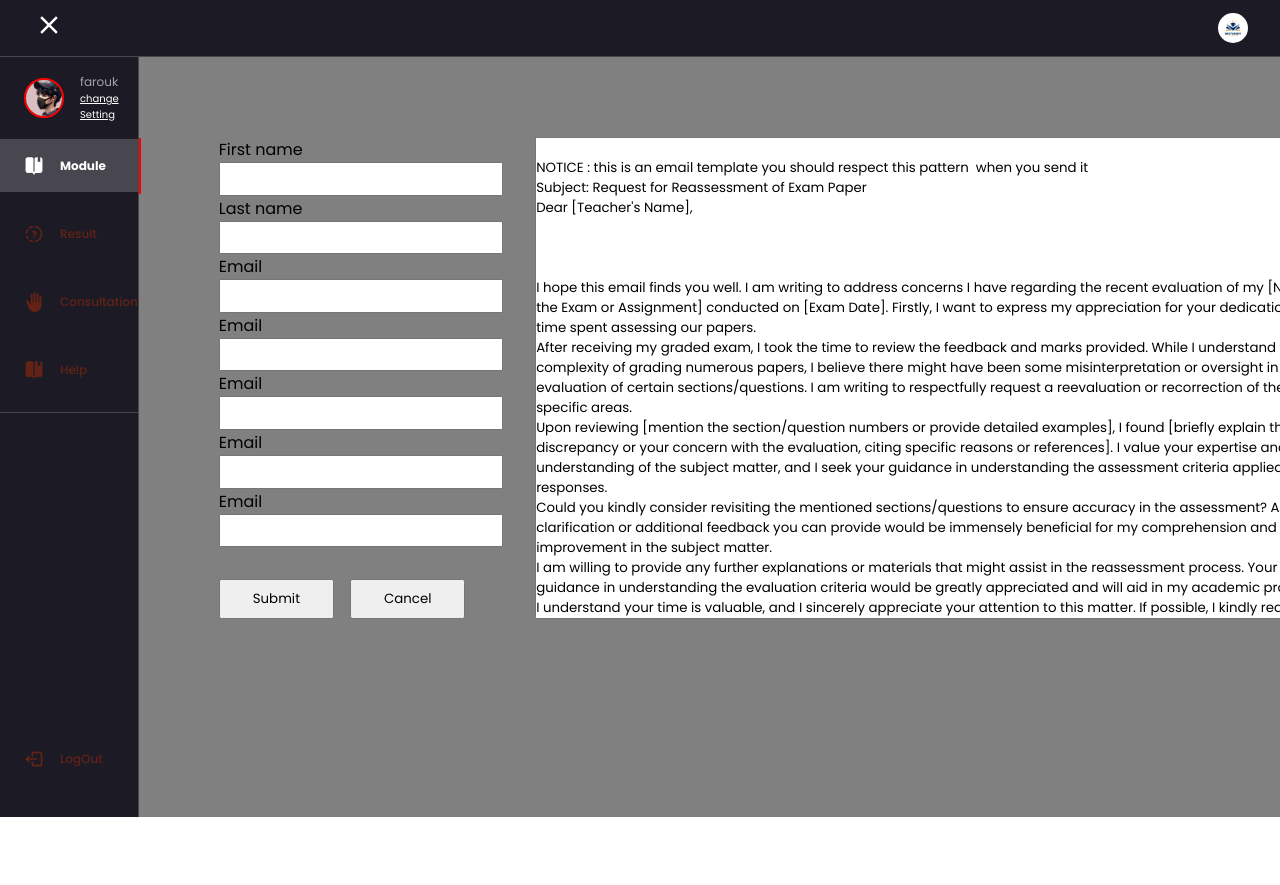
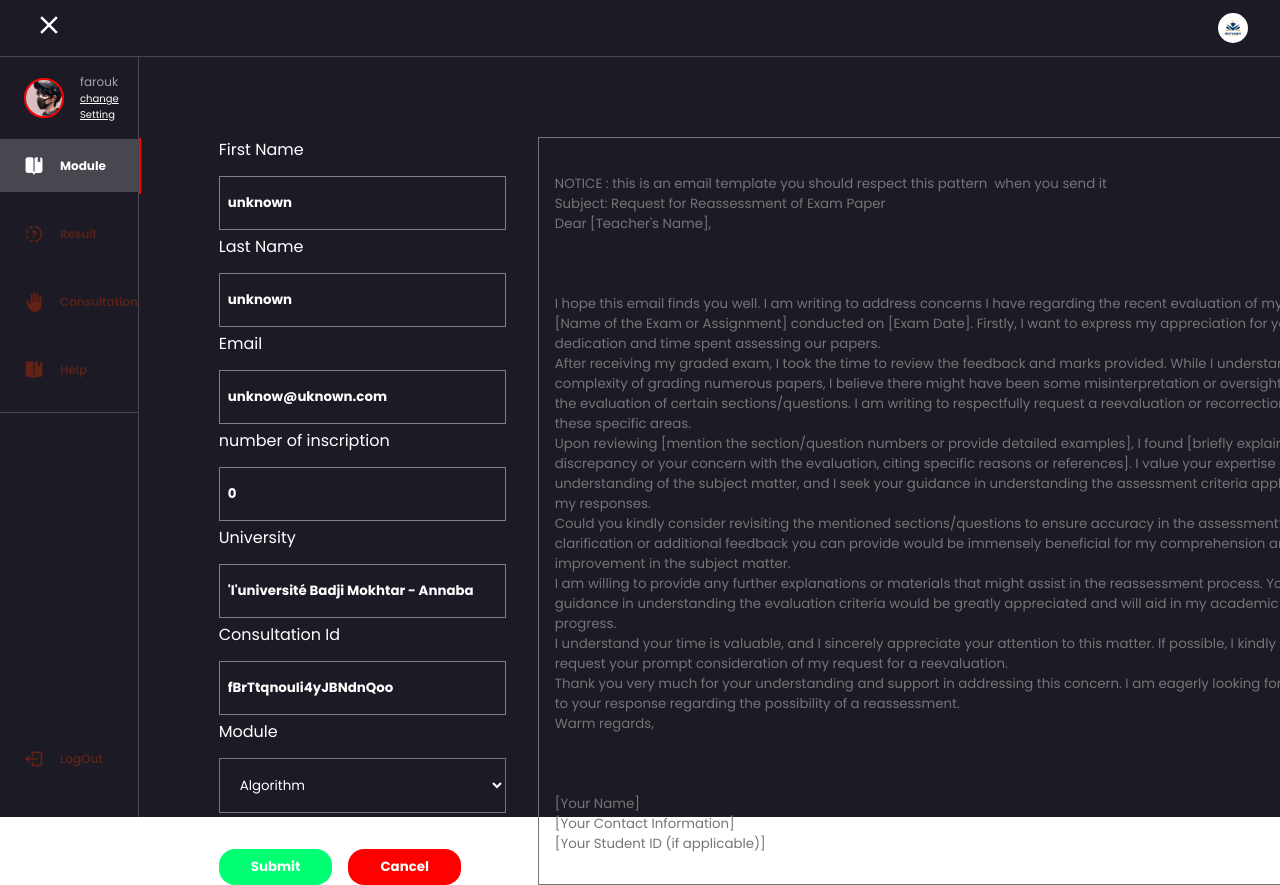
Before and after one commit to faroukq1/quizApp, a React (Vite) app: page /consultation in a window 1280 px wide. Shown: the top 885 px of the page. Before the commit the page ends 817 px from the top, so only its background shows below. Built offline with nearby package versions, Linux system fonts and the light colour scheme.

Commit message:
finishing the consulation page

```diff
--- a/src/App.jsx
+++ b/src/App.jsx
@@ -6,9 +6,9 @@ import Dashboard from './pages/Dashboard';
 import Exam from './pages/Exam';
 import Consultation from './pages/Consultation';
 import { useStudentContext } from './context/StudentContext';
+import Result from './pages/Result';
 const App = () => {
   const { studentNotes } = useStudentContext();
-  console.log(studentNotes);
   return (
     <Router>
       <Routes>
@@ -16,6 +16,7 @@ const App = () => {
         <Route path="/dashboard" element={<Dashboard />} />
         <Route path="/exam" element={<Exam />} />
         <Route path="/consultation" element={<Consultation />} />
+        <Route path="/result" element={<Result />} />
       </Routes>
       <ToastContainer />
     </Router>
--- /dev/null
+++ b/src/component/ExamResult.jsx
@@ -0,0 +1,14 @@
+import React from 'react';
+import styled from 'styled-components';
+
+const ExamResult = () => {
+  return <Wrapper></Wrapper>;
+};
+
+const Wrapper = styled.article`
+  height: 100vh;
+  width: 100%;
+  background-color: #1c1b25;
+`;
+
+export default ExamResult;
--- a/src/index.css
+++ b/src/index.css
@@ -9,3 +9,6 @@
 body {
   overflow: hidden;
 }
+::-webkit-scrollbar {
+  display: none;
+}
--- a/src/pages/Consultation.jsx
+++ b/src/pages/Consultation.jsx
@@ -2,8 +2,13 @@ import styled from 'styled-components';
 import Navbar from '../component/Navbar';
 import Sidebar from '../component/Sidebar';
 import { emailTemplate } from '../Data';
+import { useStudentContext } from '../context/StudentContext';
+import { nanoid } from 'nanoid';
 
 const Consultation = () => {
+  const { studentInfos } = useStudentContext();
+  const { firstName, lastName, email, numberOfInscription } = studentInfos;
+  console.log(studentInfos);
   return (
     <Wrapper>
       <Navbar />
@@ -12,28 +17,73 @@ const Consultation = () => {
         <div className="consult">
           <form>
             <div>
-              <label htmlFor="name">First name</label>
-              <input type="text" name="first name" id="firstname" />
-              <label htmlFor="name">Last name</label>
-              <input type="text" name="first name" id="firstname" />
+              <label htmlFor="name">First Name</label>
+              <input
+                value={firstName || 'unknown'}
+                readOnly
+                type="text"
+                name="first name"
+                id="firstname"
+              />
+              <label htmlFor="name">Last Name</label>
+              <input
+                value={lastName || 'unknown'}
+                readOnly
+                type="text"
+                name="first name"
+                id="firstname"
+              />
               <label htmlFor="name">Email</label>
-              <input type="Email" name="Email" id="Email" />
-              <label htmlFor="name">Email</label>
-              <input type="Email" name="Email" id="Email" />
-              <label htmlFor="name">Email</label>
-              <input type="Email" name="Email" id="Email" />
-              <label htmlFor="name">Email</label>
-              <input type="Email" name="Email" id="Email" />
-              <label htmlFor="name">Email</label>
-              <input type="Email" name="Email" id="Email" />
+              <input
+                value={email || 'unknow@uknown.com'}
+                readOnly
+                type="Email"
+                name="Email"
+                id="Email"
+              />
+              <label htmlFor="name">number of inscription</label>
+              <input
+                value={numberOfInscription}
+                readOnly
+                type="text"
+                name="Email"
+                id="Email"
+              />
+              <label htmlFor="name">University</label>
+              <input
+                value={`'l'université Badji Mokhtar - Annaba`}
+                readOnly
+                type="Email"
+                name="Email"
+                id="Email"
+              />
+              <label htmlFor="name">Consultation Id</label>
+              <input
+                value={nanoid()}
+                readOnly
+                type="Email"
+                name="Email"
+                id="Email"
+              />
+              <label htmlFor="name">Module</label>
+              <select className="select">
+                <option value="1">Algorithm</option>
+                <option value="2">Assembly</option>
+                <option value="3">OOP</option>
+              </select>
               <div className="btn">
-                <button>Submit</button>
-                <button>Cancel</button>
+                <button className="submit">Submit</button>
+                <button className="cancel">Cancel</button>
               </div>
             </div>
-            <textarea name="consult" id="" cols="110" rows="10">
-              {emailTemplate}
-            </textarea>
+            <textarea
+              className="textarea"
+              name="consult"
+              id=""
+              cols="110"
+              rows="10"
+              placeholder={emailTemplate}
+            ></textarea>
           </form>
         </div>
       </div>
@@ -42,6 +92,11 @@ const Consultation = () => {
 };
 
 const Wrapper = styled.main`
+  .textarea {
+    padding: 1rem;
+    background-color: transparent;
+    outline: none;
+  }
   position: relative;
   height: 100vh;
   .main {
@@ -49,10 +104,10 @@ const Wrapper = styled.main`
     height: 95%;
   }
   .consult {
+    background-color: #1c1b25;
     padding: 5rem;
     height: 100%;
     width: 100%;
-    background-color: grey;
     display: flex;
     flex-direction: column;
     justify-content: space-between;
@@ -64,9 +119,20 @@ const Wrapper = styled.main`
     > div {
       display: flex;
       flex-direction: column;
+      gap: 0.25rem;
       width: 40%;
+
+      label {
+        color: white;
+        margin-bottom: 10px;
+      }
       input {
-        padding: 0.3rem 0;
+        padding: 1rem 0.5rem;
+        font-weight: bold;
+        color: white;
+        outline: none;
+        border: 1px solid grey;
+        background-color: transparent;
       }
       .btn {
         margin: 2rem 0 0 0;
@@ -75,8 +141,30 @@ const Wrapper = styled.main`
         gap: 1rem;
         button {
           padding: 0.5rem 2rem;
+          outline: none;
+          border: transparent;
+          border-radius: 1rem;
+          font-weight: bold;
+          color: white;
+          cursor: pointer;
+        }
+        .submit {
+          background-color: #00ff73;
+        }
+        .cancel {
+          background-color: #ff0000;
         }
       }
+    }
+  }
+  .select {
+    background-color: transparent;
+    padding: 1rem;
+    color: white;
+    option {
+      color: black;
+      background-color: transparent;
+      padding: 1rem;
     }
   }
 `;
--- /dev/null
+++ b/src/pages/Result.jsx
@@ -0,0 +1,34 @@
+import styled from 'styled-components';
+import Navbar from '../component/Navbar';
+import Sidebar from '../component/Sidebar';
+import ExamResult from '../component/ExamResult';
+
+const Result = () => {
+  return (
+    <Wrapper>
+      <Navbar />
+      <div className="main">
+        <Sidebar />
+        <ExamResult />
+      </div>
+    </Wrapper>
+  );
+};
+
+const Wrapper = styled.main`
+  position: relative;
+  height: 100vh;
+  .main {
+    display: flex;
+    height: 95%;
+  }
+  .hide {
+    transform: translateX(-100%);
+    display: none;
+    button,
+    .userInfo {
+      display: none;
+    }
+  }
+`;
+export default Result;
```
